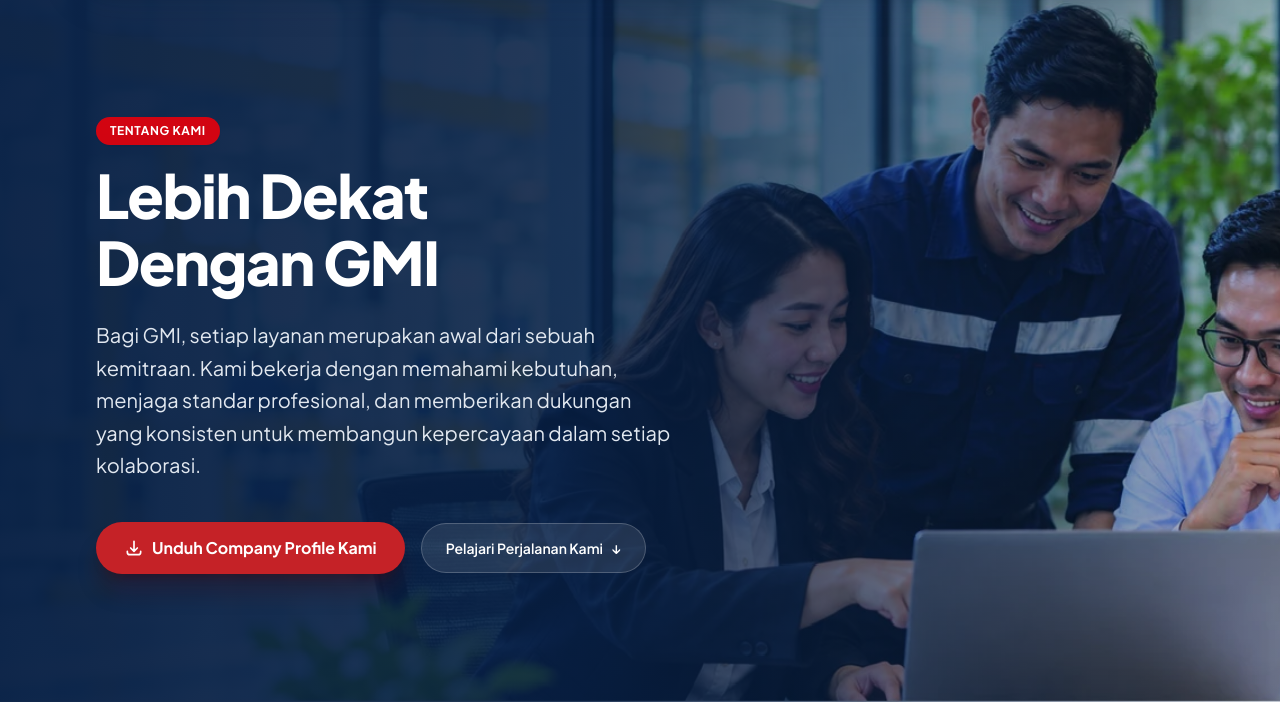
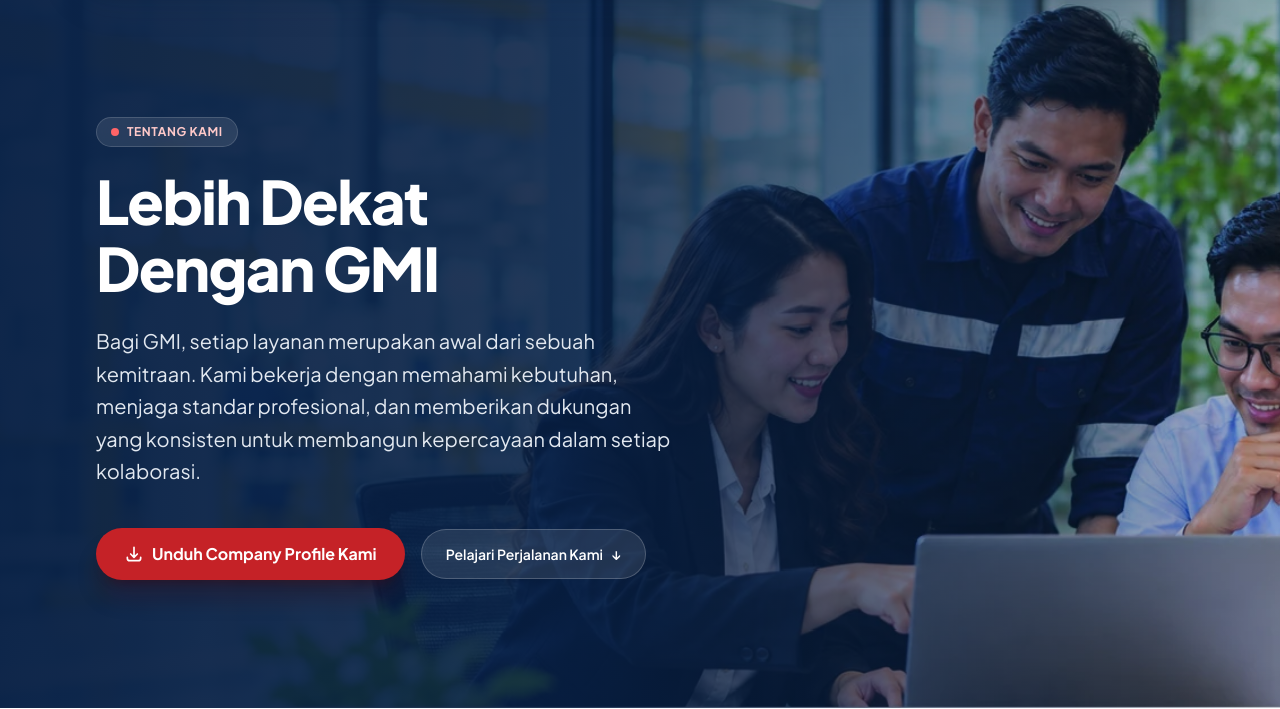
Before and after one commit to itariefda-tech/gmiweb, a website built with Vite: page tentang-kami.html in a window 1280 px wide. Shown: the part 107-816 px from the top of the page. Built offline with nearby package versions, Linux system fonts and the light colour scheme.

Commit message:
style(tentang-kami): update hero badge to glassmorphism pill matching layanan-kami

```diff
--- a/tentang-kami.html
+++ b/tentang-kami.html
@@ -143,8 +143,10 @@
       <div class="relative z-10 max-w-6xl mx-auto px-4 sm:px-6 lg:px-8 w-full py-12 sm:py-16">
         <div class="max-w-2xl text-left">
 
-          <div class="inline-flex items-center gap-2 px-3.5 py-1.5 rounded-full bg-red-600/90 text-white text-xs font-bold uppercase tracking-wider mb-4 shadow-xs">
-            <span>TENTANG KAMI</span>
+          <!-- Category Pill -->
+          <div class="inline-flex items-center gap-2 px-3.5 py-1.5 rounded-full bg-white/10 backdrop-blur-md border border-white/15 text-xs font-bold tracking-wider uppercase mb-5 text-red-200">
+            <span class="w-2 h-2 rounded-full bg-red-400"></span>
+            Tentang Kami
           </div>
 
           <!-- Main Headline -->
```
